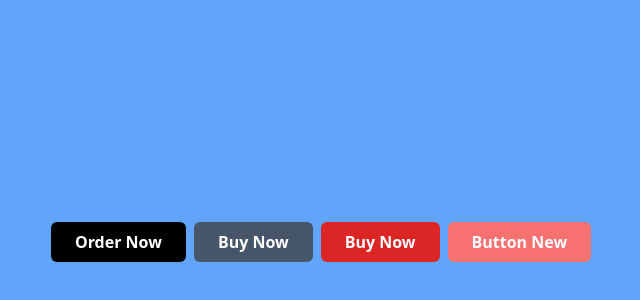
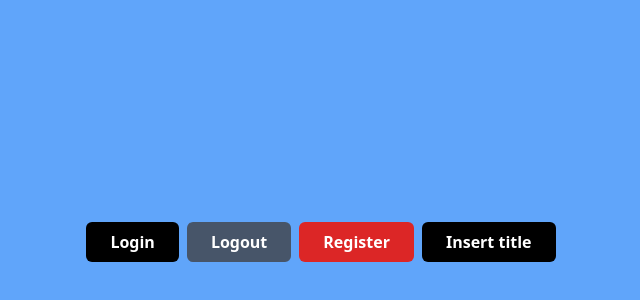
Before and after one commit to alditegarprakoso/react-vite, a React (Vite) app: page / in a window 1280 px wide. Shown: the part 158-458 px from the top of the page, without its empty margins (319-959 px from the left). Built offline with nearby package versions, Linux system fonts and the light colour scheme.

Commit message:
learn component and props

```diff
--- a/src/App.jsx
+++ b/src/App.jsx
@@ -1,34 +1,31 @@
 const Button = (props) => {
+  const { children = 'Insert title', color = 'bg-black' } = props;
+
   return (
     <button
-      className={`h-10 px-6 font-semibold rounded-md ${ props.color } text-white`}
+      className={`h-10 px-6 font-semibold rounded-md ${ color } text-white`}
       type="submit"
     >
-      { props.title }
+      { children }
     </button>
   );
 };
-
-function ButtonNew(props) {
-  return (
-    <button
-      className={`h-10 px-6 font-semibold rounded-md ${ props.color } text-white`}
-      type="submit"
-    >
-      { props.title }
-    </button>
-  )
-}
 
 function App() {
   return (
     <>
       <div className="flex justify-center bg-blue-400 min-h-screen items-center text-white">
         <div className="flex gap-x-2">
-          <Button title="Order Now" color="bg-black"></Button>
-          <Button title="Buy Now" color="bg-slate-600"></Button>
-          <Button title="Buy Now" color="bg-red-600"></Button>
-          <ButtonNew title="Button New" color="bg-red-400"></ButtonNew>
+          <Button color="bg-black">
+            Login
+          </Button>
+          <Button color="bg-slate-600">
+            Logout
+          </Button>
+          <Button color="bg-red-600">
+            Register
+          </Button>
+          <Button></Button>
         </div>
       </div>
     </>
```
